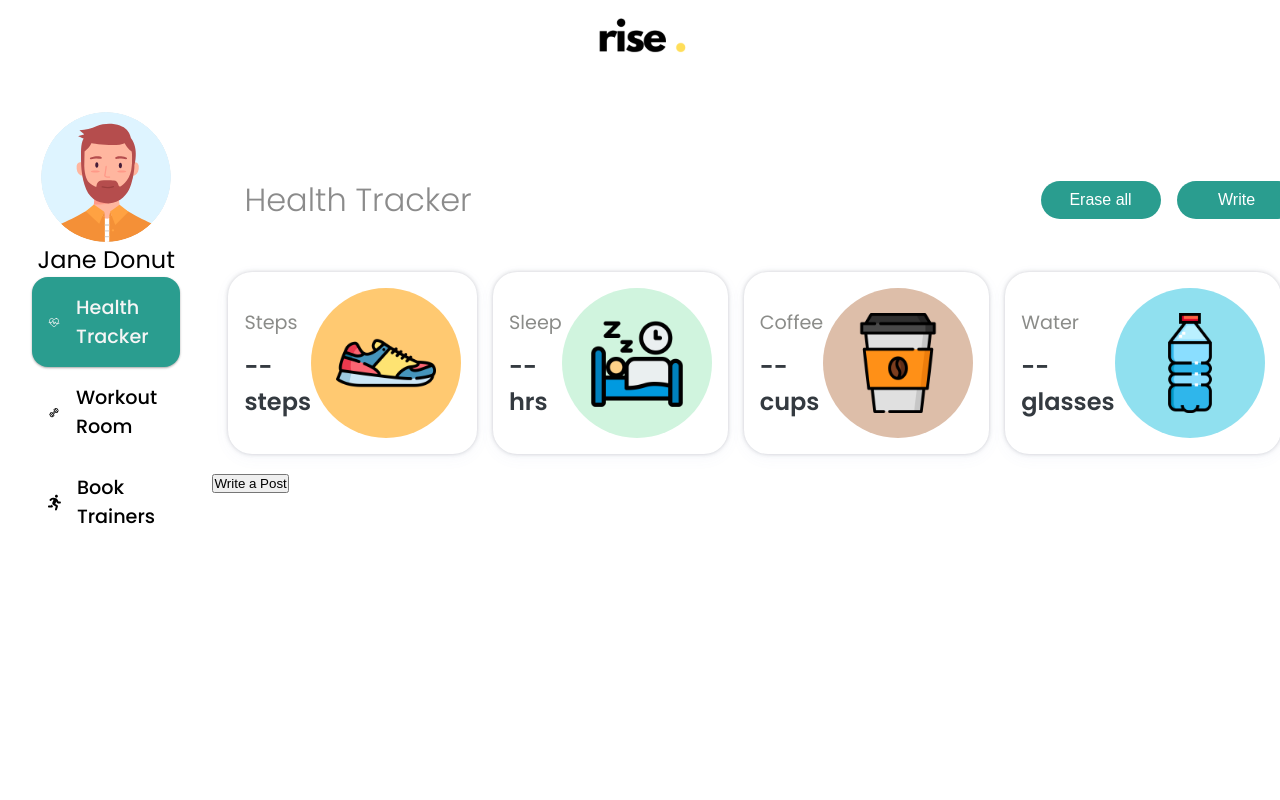
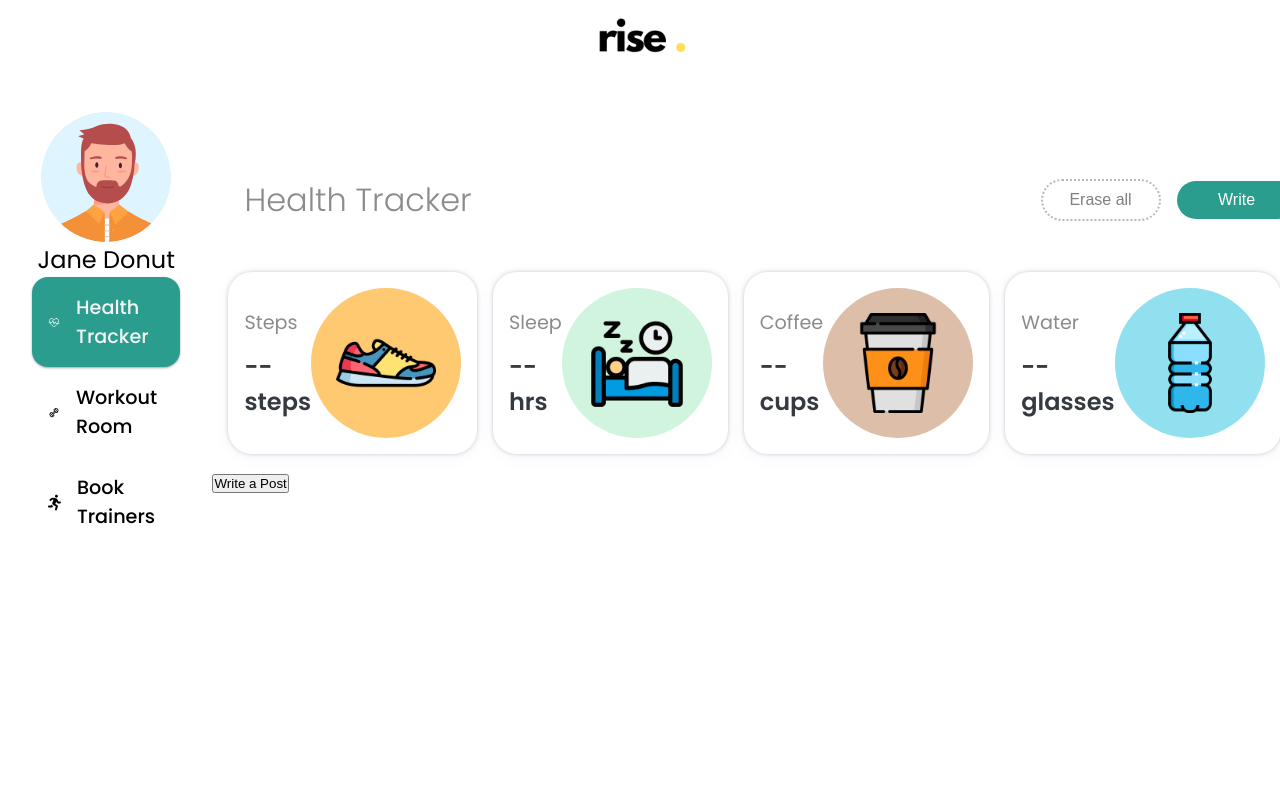
Before and after one commit to maysunktong/rise--app, a React (Vite) app: page / in a window 1280 px wide. Shown: the top 800 px of the page. Built offline with nearby package versions, Linux system fonts and the light colour scheme.

Commit message:
Delete all list from dashboard

```diff
--- a/src/components/Tracker/index.jsx
+++ b/src/components/Tracker/index.jsx
@@ -7,8 +7,7 @@ import RatingBar from "../RatingBar";
 import Slider from "../Slider";
 import styles from "./tracker.module.css";
 
-const Tracker = () => {
-  const [list, setList] = useState([]);
+const Tracker = ({ list, setList }) => {
   const [text, setText] = useState("");
   const [waterCount, setWaterCount] = useState(0);
   const [coffeeCount, setCoffeeCount] = useState(0);
@@ -20,7 +19,7 @@ const Tracker = () => {
   useEffect(() => {
     const storedList = JSON.parse(localStorage.getItem("trackerList")) || [];
     setList(storedList);
-  }, []);
+  }, [setList]);
 
   useEffect(() => {
     if (list.length > 0) {
@@ -84,9 +83,6 @@ const Tracker = () => {
     setList(updatedList);
     localStorage.setItem("trackerList", JSON.stringify(updatedList));
   };
-
-  const date = format(new Date(), "MMMM dd");
-  const time = format(new Date(), "HH:mm");
 
   return (
     <div>
--- a/src/pages/HealthTracker/index.jsx
+++ b/src/pages/HealthTracker/index.jsx
@@ -1,22 +1,41 @@
+import { useEffect, useState } from "react";
 import HealthWidget from "../../components/HealthWidget";
 import Tracker from "../../components/Tracker";
 import ActionButton from "../../components/UI/ActionButton/ActionButton";
 import styles from "./healthtracker.module.css";
 
 const HealthTracker = () => {
+  const [list, setList] = useState([]);
+
+  const loadData = () => {
+    const storedData = JSON.parse(localStorage.getItem("trackerList")) || [];
+    setList(storedData);
+  };
+
+  useEffect(() => {
+    loadData();
+  }, []);
+
+  const onClearList = () => {
+    setList([]);
+    localStorage.removeItem("trackerList");
+  };
+
   return (
     <>
       <div className={styles.headerWrapper}>
         <h1 className="pageHeader">Health Tracker</h1>
         <div className={styles.buttonWrapper}>
-          <ActionButton>Erase all</ActionButton>
-          <ActionButton>Write</ActionButton>
+          <ActionButton action="erase" onClick={onClearList}>
+            Erase all
+          </ActionButton>
+          <ActionButton action="write">Write</ActionButton>
         </div>
       </div>
-
       <HealthWidget />
-      <Tracker />
+      <Tracker list={list} setList={setList} />
     </>
   );
 };
+
 export default HealthTracker;
```
